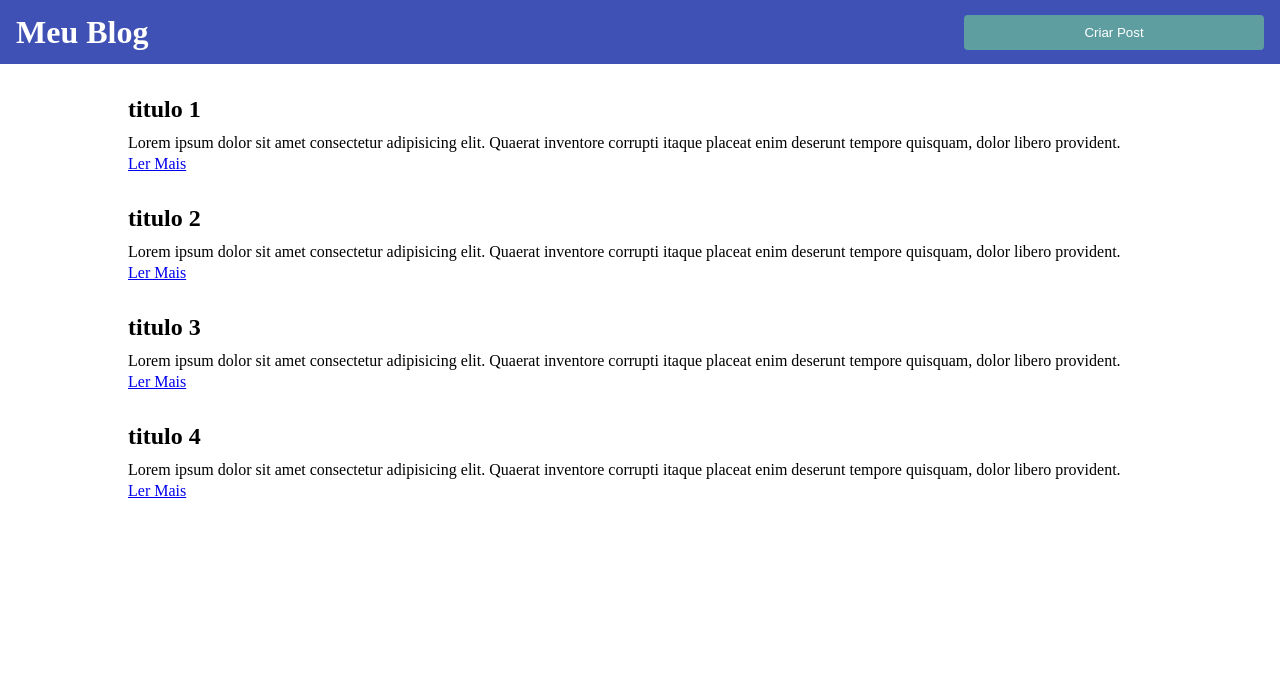
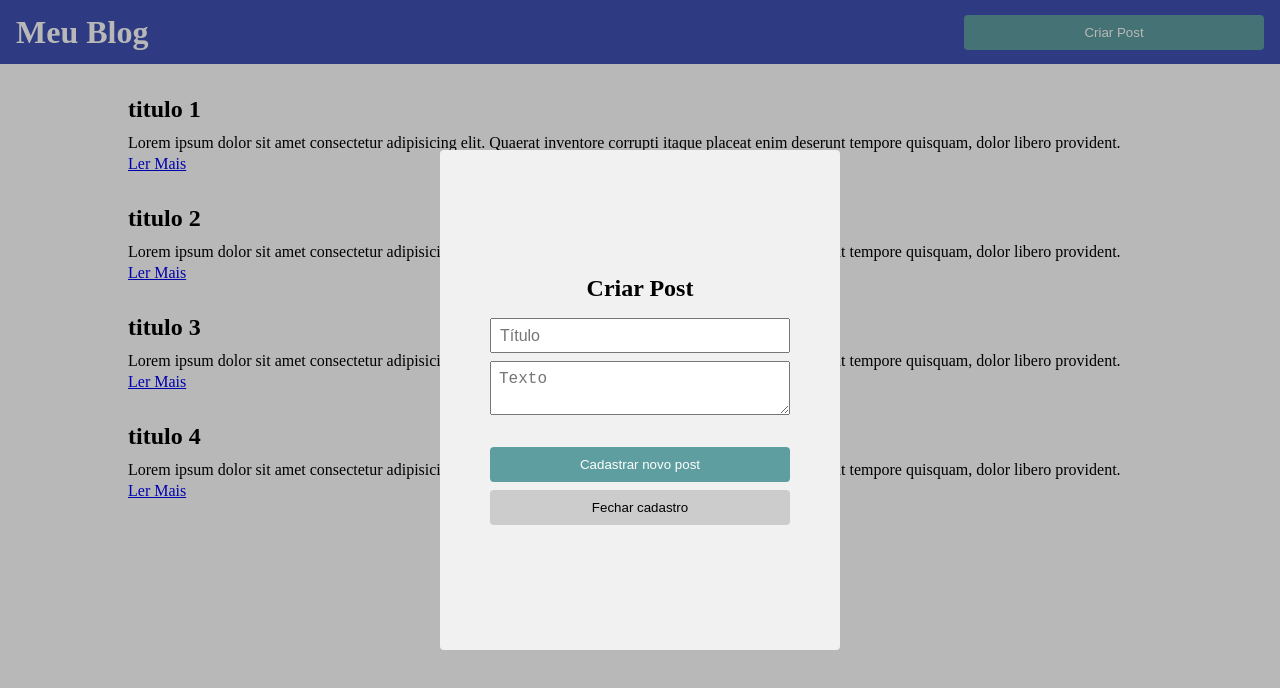
Before and after one commit to FabioMTeixeira/Blog-post, a React (Vite) app: page / in a window 1280 px wide. Shown: the top 688 px of the page. Built offline with nearby package versions, Linux system fonts and the light colour scheme.

Commit message:
feat: add layout for new post

```diff
--- /dev/null
+++ b/src/components/Modal/index.jsx
@@ -0,0 +1,31 @@
+import { useState } from 'react';
+import './style.css'
+
+export default function Modal() {
+    const [input, setInput] = useState('')
+    const [textArea, setTextArea] = useState('')
+
+    return (
+        <>
+            <div className='backdrop'>
+                <div className='modal'>
+                    <h2>Criar Post</h2>
+                    <input
+                    type="text"
+                    placeholder='Título'
+                    value={input}
+                    onChange={(event) => setInput(event.target.value)}
+                    />
+                    <textarea
+                    placeholder='Texto'
+                    value={textArea}
+                    onChange={(event) => setTextArea(event.target.value)}
+                    />
+
+                    <button className='btn-primary'>Cadastrar novo post</button>
+                    <button className='btn-secundary'>Fechar cadastro</button>
+                </div>
+            </div>
+        </>
+    )
+}
--- /dev/null
+++ b/src/components/Modal/style.css
@@ -0,0 +1,52 @@
+.backdrop {
+    display: flex;
+    align-items: center;
+    justify-content: center;
+
+    background-color: #00000047;
+
+    width: 100vw;
+    height: 100vh;
+    position: absolute;
+}
+
+.modal {
+    display: flex;
+    flex-direction: column;
+    align-items: center;
+    justify-content: center;
+
+    width: 400px;
+    height: 500px;
+
+    background-color: #f1f1f1;
+    border-radius: 4px;
+}
+
+.modal h2 {
+    margin-bottom: 16px;
+}
+
+.modal>input {
+    height: 35px;
+    margin-bottom: 8px;
+}
+
+.modal>input,
+textarea {
+    width: 300px;
+    padding: 8px;
+
+    font-size: 16px;
+
+    border: 1 px solid #ccc;
+}
+
+.modal button {
+    width: 300px;
+}
+
+.modal button:first-of-type {
+    margin-top: 32px;
+    margin-bottom: 8px;
+}
--- a/src/pages/Main/index.jsx
+++ b/src/pages/Main/index.jsx
@@ -1,5 +1,6 @@
 import { useState } from 'react';
 import Header from '../../components/Header';
+import Modal from '../../components/Modal';
 import Post from '../../components/Post';
 import './style.css';
 
@@ -39,6 +40,8 @@ function Main() {
           />
         ))}
       </div>
+
+      <Modal />
     </div>
   )
 }
--- a/src/styles/buttons.css
+++ b/src/styles/buttons.css
@@ -19,7 +19,7 @@ button:hover {
     color: #fff;
 }
 
-.btn-secondary {
+.btn-secundary {
     background-color: #ccc;
     color: #000;
 }
```
